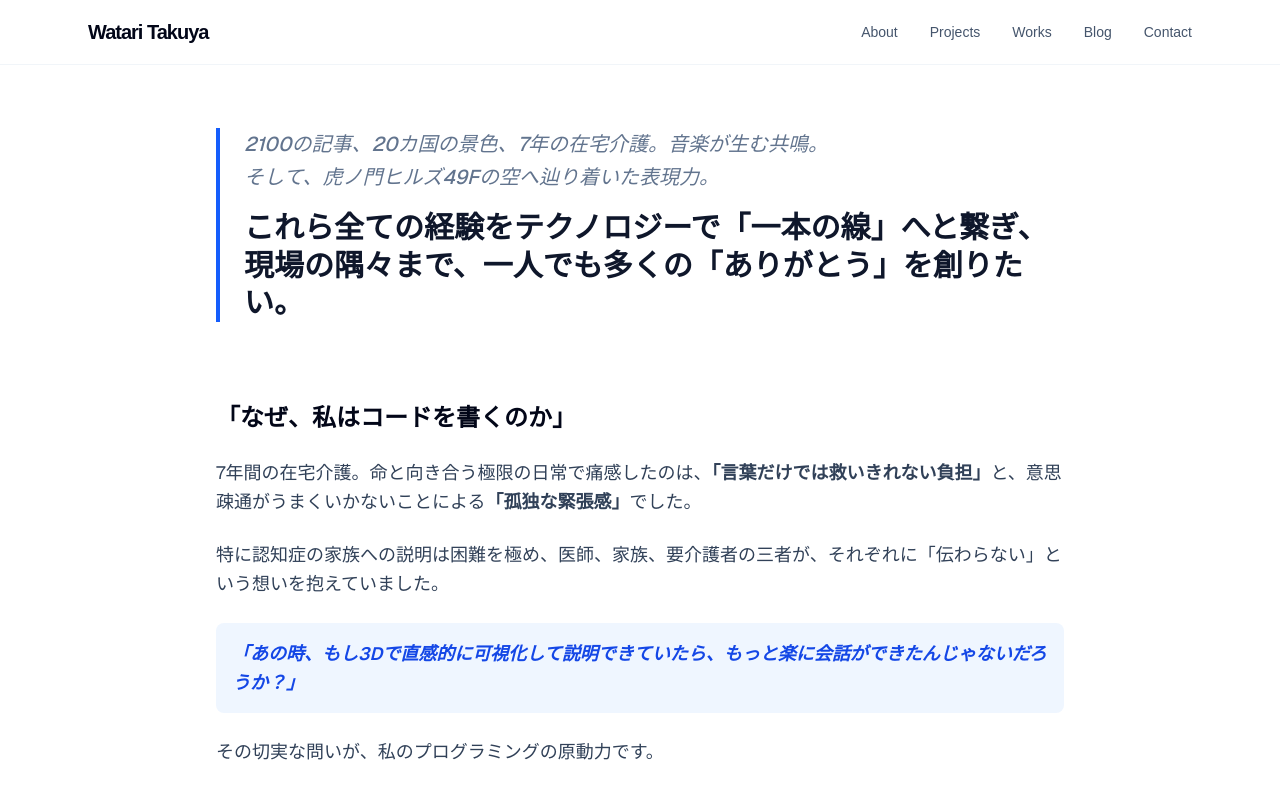
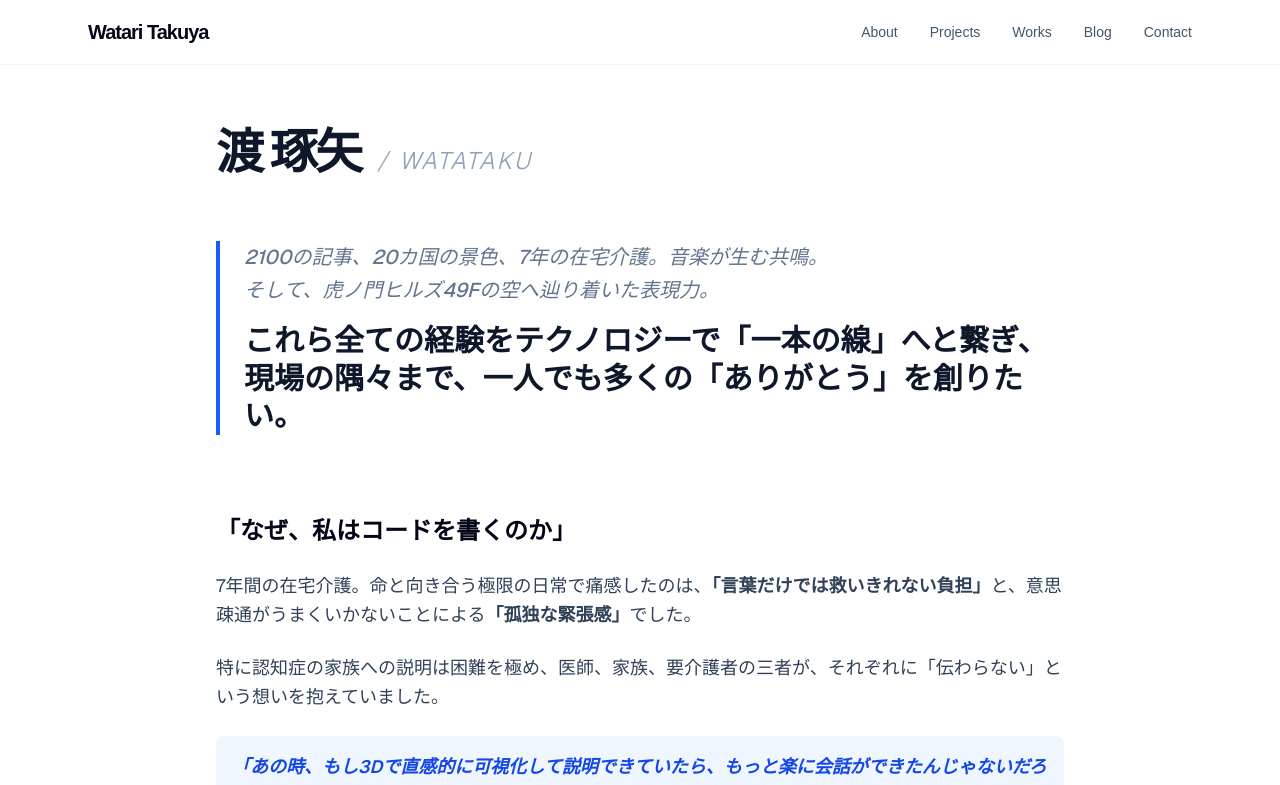
Before and after one commit to watataku-sketch/my-portfolio, a Next.js app: page /about in a window 1280 px wide. Shown: the top 785 px of the page. Built offline with nearby package versions, Linux system fonts and the light colour scheme.

Commit message:
identity: add official name and artist name to About page

```diff
--- a/src/app/about/page.tsx
+++ b/src/app/about/page.tsx
@@ -10,6 +10,18 @@ export default function AboutPage() {
 
       {/* メインコンテンツ */}
       <main className="pt-32 pb-20 px-6 max-w-4xl mx-auto">
+
+        {/* プロフィール見出し */}
+        <header className="mb-16">
+         <div className="flex flex-col md:flex-row md:items-baseline gap-2 md:gap-4 mb-4">
+          <h1 className="text-4xl md:text-5xl font-black text-slate-900 tracking-tighter">
+           渡 琢矢
+          </h1>
+           <span className="text-xl md:text-2xl font-light text-slate-400 tracking-widest uppercase italic">
+           / Watataku
+           </span>
+          </div>
+        </header>
 
         {/* モットーセクション */}
         <section className="mb-20">
```
